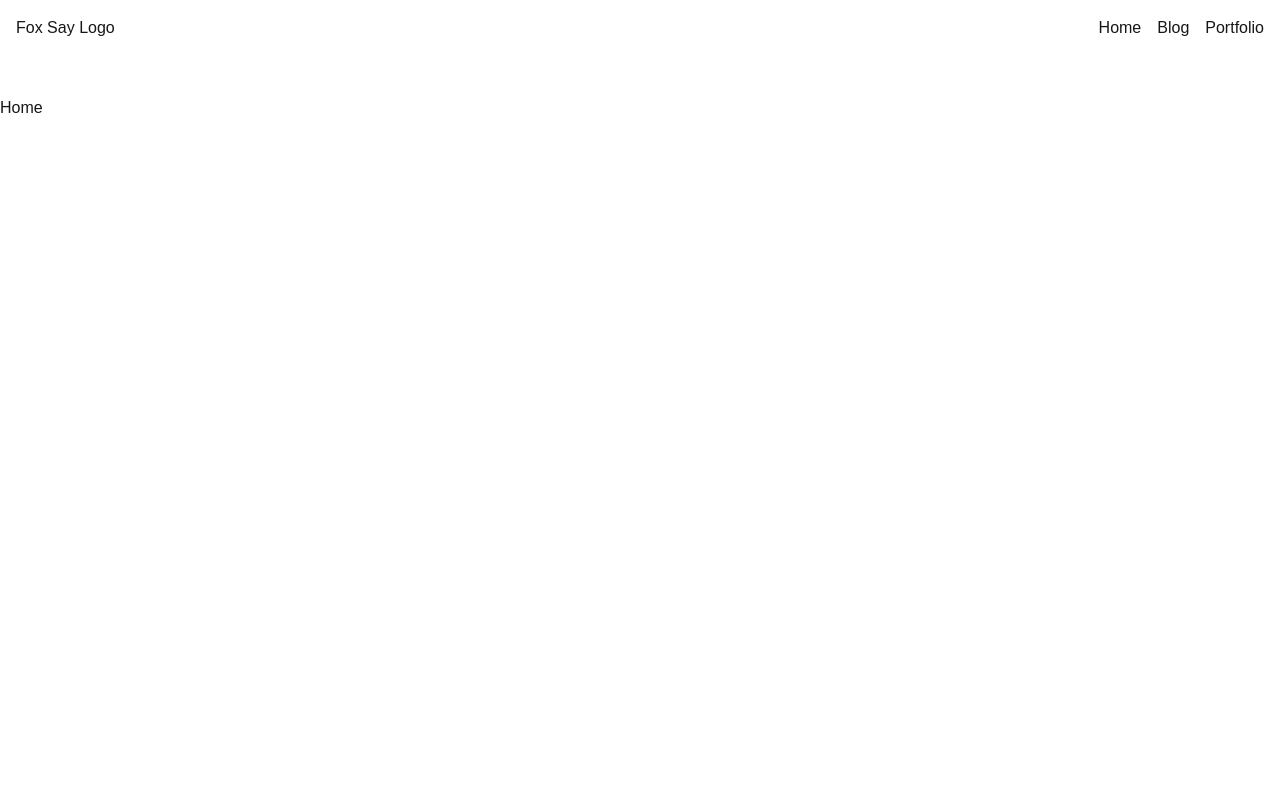
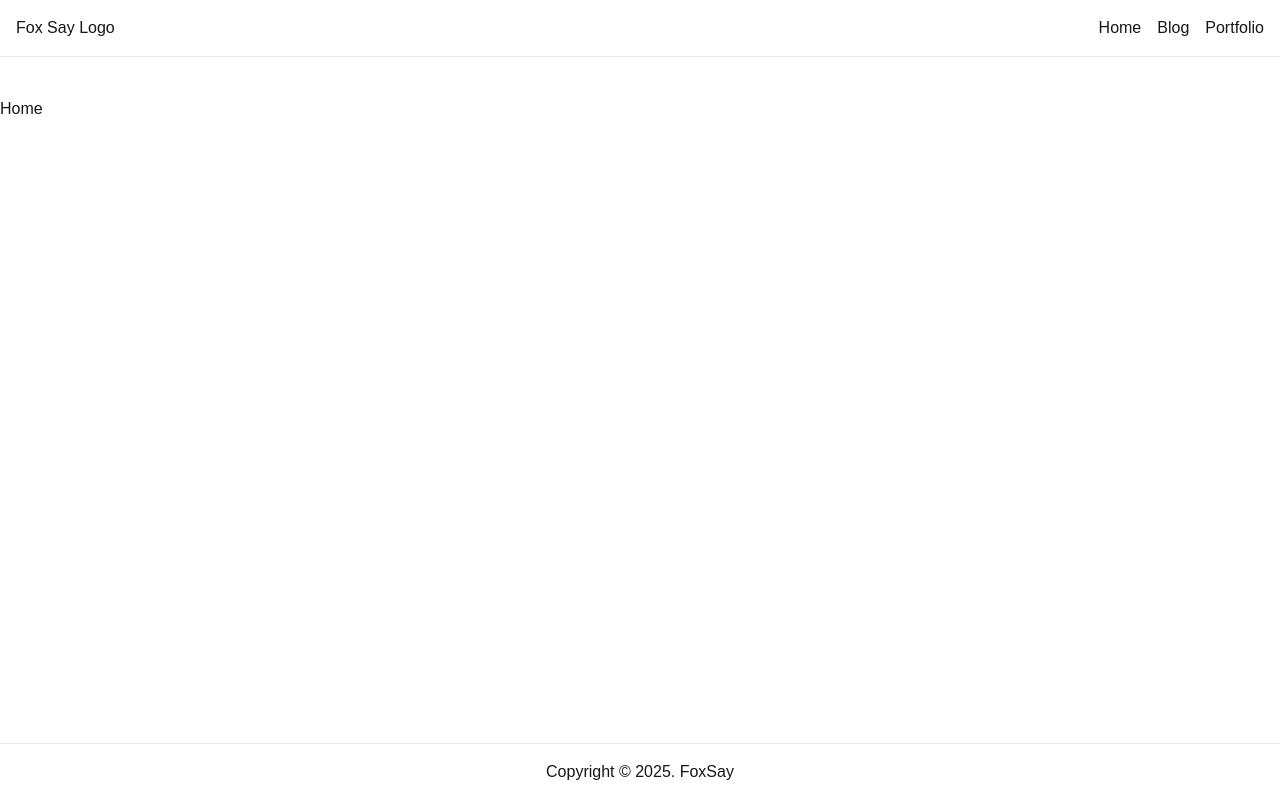
Before and after one commit to DimaChekashov/DimaChekashov.github.io, a Next.js app in the folder fox-say-site/: page / in a window 1280 px wide. Built offline with nearby package versions, Linux system fonts and the light colour scheme.

Commit message:
add Footer

```diff
--- a/fox-say-site/src/app/(main)/layout.tsx
+++ b/fox-say-site/src/app/(main)/layout.tsx
@@ -2,6 +2,7 @@ import type { Metadata } from "next";
 import { Geist, Geist_Mono } from "next/font/google";
 import "./../globals.css";
 import Header from "../shared/ui/Header";
+import Footer from "../shared/ui/Footer";
 
 const geistSans = Geist({
   variable: "--font-geist-sans",
@@ -28,8 +29,11 @@ export default function RootLayout({
       <body
         className={`${geistSans.variable} ${geistMono.variable} antialiased`}
       >
-        <Header />
-        {children}
+        <div className="container mx-auto min-h-screen flex flex-col">
+          <Header />
+          {children}
+          <Footer />
+        </div>
       </body>
     </html>
   );
--- a/fox-say-site/src/app/(main)/page.tsx
+++ b/fox-say-site/src/app/(main)/page.tsx
@@ -1,8 +1,7 @@
 export default function Home() {
   return (
     <div>
-        <h1>Home</h1>
-
+      <h1>Home</h1>
     </div>
   );
 }
--- /dev/null
+++ b/fox-say-site/src/app/shared/ui/Footer.tsx
@@ -0,0 +1,11 @@
+import React from "react";
+
+const Footer: React.FC = () => {
+    return (
+        <footer className="flex justify-center p-4 mt-auto border-t border-gray-200">
+            <p>Copyright © 2025. FoxSay</p>
+        </footer>
+    );
+}
+
+export default Footer;
--- a/fox-say-site/src/app/shared/ui/Header.tsx
+++ b/fox-say-site/src/app/shared/ui/Header.tsx
@@ -1,15 +1,17 @@
 import Link from "next/link";
 import React from "react";
 
+const linkClass = "hover:text-blue-500";
+
 const Header: React.FC = () => {
     return (
-        <header className="mb-10 flex justify-between p-4">
+        <header className="mb-10 flex justify-between p-4 border-b border-gray-200">
             <div>Fox Say Logo</div>
             <nav>
                 <ul className="flex gap-4">
-                    <li><Link href="/">Home</Link></li>
-                    <li><Link href="/blog">Blog</Link></li>
-                    <li><Link href="/portfolio">Portfolio</Link></li>
+                    <li><Link href="/" className={linkClass}>Home</Link></li>
+                    <li><Link href="/blog" className={linkClass}>Blog</Link></li>
+                    <li><Link href="/portfolio" className={linkClass}>Portfolio</Link></li>
                 </ul>
             </nav>
         </header>
```
